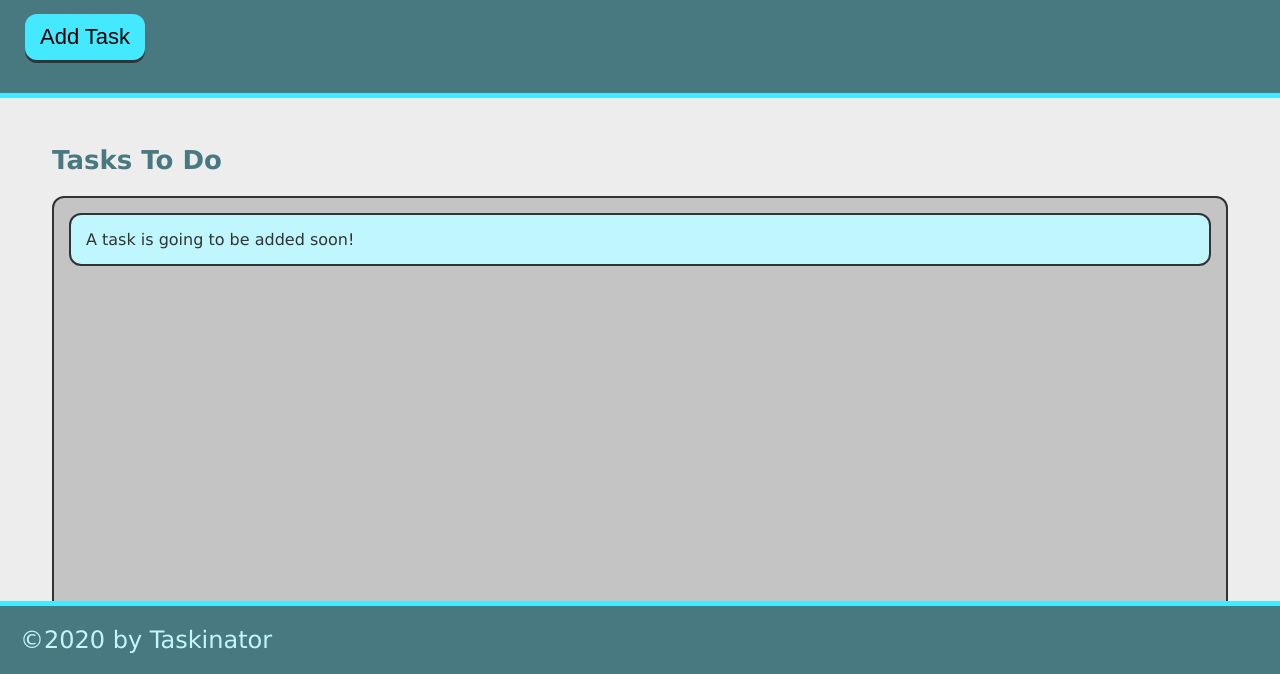
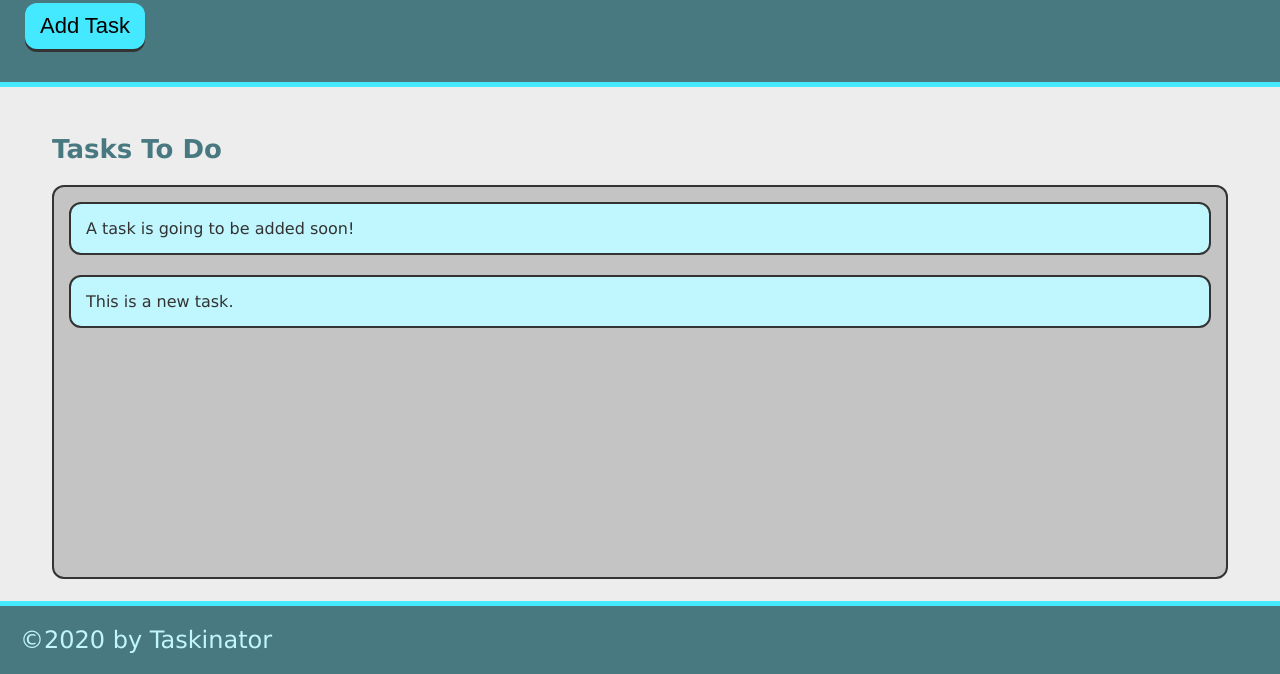
Before and after one commit to mhans19/taskinator, a plain HTML site: page index.html in a window 1280 px wide. Both pictures are taken after a click on the button "Add Task". Shown: the part 126-800 px from the top of the page. Drawn offline with Linux system fonts and the light colour scheme.

Commit message:
create task handler function

```diff
--- a/assets/js/script.js
+++ b/assets/js/script.js
@@ -0,0 +1,11 @@
+var buttonEl = document.querySelector("#save-task");
+var tasksToDoEl = document.querySelector("#tasks-to-do");
+
+var createTaskHandler = function() {
+    var listItemEl = document.createElement("li");
+    listItemEl.className = "task-item";
+    listItemEl.textContent = "This is a new task.";
+    tasksToDoEl.appendChild(listItemEl);
+  }
+
+buttonEl.addEventListener("click", createTaskHandler);
--- a/index.html
+++ b/index.html
@@ -1,4 +1,4 @@
-f<!DOCTYPE html>
+<!DOCTYPE html>
 <html lang="en">
 <head>
   <meta charset="UTF-8">
@@ -16,7 +16,7 @@ f<!DOCTYPE html>
       <p>
           Click the button below to add a new task!
       </p>
-      <button class = "btn">
+      <button class = "btn" id="save-task">
           Add Task
       </button>
   </header>
@@ -27,7 +27,7 @@ f<!DOCTYPE html>
           <h2 class = "list-title">
               Tasks To Do
           </h2>
-          <ul class = "task-list">
+          <ul class = "task-list" id="tasks-to-do">
               <li class = "task-item">
                   A task is going to be added soon!
               </li>
```
